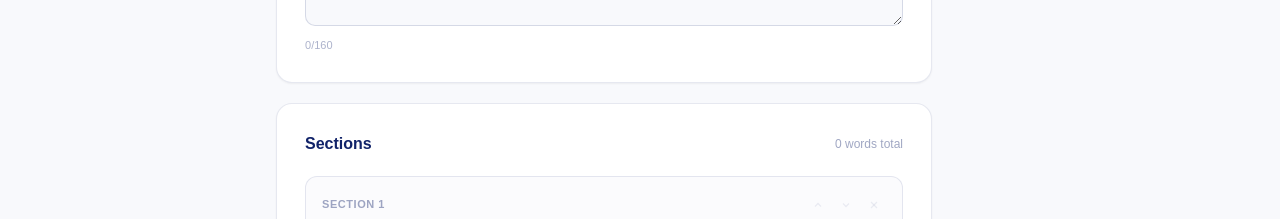
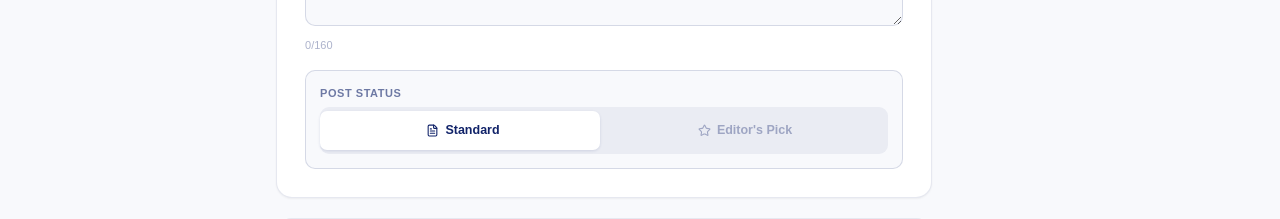
Before and after one commit to writefreak/tagelabs, a Next.js app: page /admin/blog/1 in a window 1280 px wide. Shown: the part 825-1044 px from the top of the page. Built offline with nearby package versions, Linux system fonts and the light colour scheme; no server answers; the database is empty.

Commit message:
add editor's pick

```diff
--- a/app/admin/blog/[id]/page.tsx
+++ b/app/admin/blog/[id]/page.tsx
@@ -3,6 +3,7 @@ import { supabase } from "@/app/lib/supabase";
 import { useState, useEffect, useRef } from "react";
 import { useParams, useRouter } from "next/navigation";
 import Link from "next/link";
+import { FileText, Star } from "lucide-react";
 
 type Section = {
   heading: string;
@@ -17,8 +18,8 @@ type BlogPost = {
   cover_image_url: string | null;
   sections: Section[];
   published: boolean;
+  is_editors_pick: boolean; // ← add
 };
-
 const inputClass =
   "w-full px-3.5 py-2.5 rounded-[10px] border border-navy/15 bg-offwhite text-sm text-navy font-body outline-none focus:border-blue transition-colors";
 const labelClass =
@@ -38,6 +39,7 @@ const emptyForm = () => ({
   cover_image_url: "" as string,
   sections: [emptySection()] as Section[],
   published: false,
+  is_editors_pick: false, // ← add
 });
 
 function slugify(value: string) {
@@ -79,7 +81,9 @@ export default function BlogEditorPage() {
     setError(null);
     const { data, error } = await supabase
       .from("blog_posts")
-      .select("id, title, slug, excerpt, cover_image_url, sections, published")
+      .select(
+        "id, title, slug, excerpt, cover_image_url, sections, published, is_editors_pick",
+      ) // ← added is_editors_pick
       .eq("id", id)
       .single();
     if (error || !data) {
@@ -92,6 +96,7 @@ export default function BlogEditorPage() {
         cover_image_url: data.cover_image_url ?? "",
         sections: data.sections?.length ? data.sections : [emptySection()],
         published: data.published ?? false,
+        is_editors_pick: data.is_editors_pick ?? false, // ← add
       });
       setSlugTouched(true);
     }
@@ -190,6 +195,7 @@ export default function BlogEditorPage() {
       cover_image_url: form.cover_image_url || null,
       sections: form.sections.filter((s) => s.body.trim().length > 0),
       published: form.published,
+      is_editors_pick: form.is_editors_pick, // ← add
     };
 
     if (isNew) {
@@ -378,7 +384,6 @@ export default function BlogEditorPage() {
                   className="hidden"
                 />
               </div>
-
               <div>
                 <label className={labelClass}>Title *</label>
                 <input
@@ -416,6 +421,53 @@ export default function BlogEditorPage() {
                 <p className="text-[11px] text-navy/35 mt-1">
                   {form.excerpt.length}/160
                 </p>
+              </div>
+              <div className="rounded-[10px] border border-navy/15 bg-offwhite p-3.5">
+                <label className={labelClass}>Post status</label>
+                <div className="relative grid grid-cols-2 gap-1 p-1 rounded-[9px] bg-navy/[0.06]">
+                  <div
+                    className="absolute inset-y-1 z-0 w-[calc(50%-4px)] rounded-[7px] bg-white shadow-[0_1px_3px_rgba(17,35,105,0.12)] transition-transform duration-300 ease-[cubic-bezier(0.34,1.56,0.64,1)]"
+                    style={{
+                      transform: form.is_editors_pick
+                        ? "translateX(calc(100% + 8px))"
+                        : "translateX(0)",
+                    }}
+                  />
+                  <button
+                    type="button"
+                    onClick={() =>
+                      setForm((f) => ({ ...f, is_editors_pick: false }))
+                    }
+                    className={`relative z-10 flex items-center justify-center gap-1.5 py-2.5 rounded-[7px] text-[12.5px] font-semibold font-body transition-colors duration-200 ${
+                      !form.is_editors_pick
+                        ? "text-navy"
+                        : "text-navy/35 hover:text-navy/55"
+                    }`}
+                  >
+                    <FileText size={13} strokeWidth={2} />
+                    Standard
+                  </button>
+                  <button
+                    type="button"
+                    onClick={() =>
+                      setForm((f) => ({ ...f, is_editors_pick: true }))
+                    }
+                    className={`relative z-10 flex items-center justify-center gap-1.5 py-2.5 rounded-[7px] text-[12.5px] font-semibold font-body transition-colors duration-200 ${
+                      form.is_editors_pick
+                        ? "text-navy"
+                        : "text-navy/35 hover:text-navy/55"
+                    }`}
+                  >
+                    <Star
+                      size={13}
+                      strokeWidth={2}
+                      fill={form.is_editors_pick ? "#4a8fe2" : "none"}
+                      color={form.is_editors_pick ? "#4a8fe2" : "currentColor"}
+                      className="transition-all duration-200"
+                    />
+                    Editor's Pick
+                  </button>
+                </div>
               </div>
             </div>
           </div>
@@ -541,6 +593,8 @@ export default function BlogEditorPage() {
           </div>
 
           {/* Save bar */}
+          {/* Save bar */}
+          {/* Save bar */}
           <div className="flex flex-col sm:flex-row items-center gap-3 pb-8">
             <div className="flex gap-2">
               {([false, true] as const).map((val) => (
@@ -554,6 +608,7 @@ export default function BlogEditorPage() {
                 </button>
               ))}
             </div>
+
             <div className="flex gap-3 sm:ml-auto w-full sm:w-auto">
               {!isNew &&
                 (deleteConfirm ? (
--- a/app/admin/blog/components/blog-post-form.tsx
+++ b/app/admin/blog/components/blog-post-form.tsx
@@ -13,6 +13,7 @@ type BlogPostInput = {
   excerpt: string;
   sections: BlogSection[];
   published: boolean;
+  isEditorsPick: boolean; // ← add
 };
 
 type InitialPost = {
@@ -21,6 +22,7 @@ type InitialPost = {
   excerpt?: string;
   sections?: BlogSection[];
   published?: boolean;
+  isEditorsPick?: boolean; // ← add
 } | null;
 
 type BlogPostFormProps = {
@@ -43,6 +45,9 @@ export default function BlogPostForm({
       : [{ heading: "", body: "" }],
   );
   const [published, setPublished] = useState(initialPost?.published || false);
+  const [isEditorsPick, setIsEditorsPick] = useState(
+    initialPost?.isEditorsPick || false,
+  ); // ← add
   const [saving, setSaving] = useState(false);
   const [deleting, setDeleting] = useState(false);
   const [error, setError] = useState("");
@@ -98,6 +103,7 @@ export default function BlogPostForm({
         excerpt,
         sections: sections.filter((s) => s.body.trim().length > 0),
         published,
+        isEditorsPick, // ← add
       });
     } catch (err) {
       setError(
--- a/app/blogs/page.tsx
+++ b/app/blogs/page.tsx
@@ -13,6 +13,7 @@ type BlogPost = {
   excerpt: string;
   cover_image_url?: string;
   created_at: string;
+  is_editors_pick?: boolean;
 };
 
 const FALLBACK_IMAGES = [
@@ -71,15 +72,10 @@ function BlogCard({ post, imageSrc }: { post: BlogPost; imageSrc: string }) {
               </div>
             </div>
 
-            {/* <div className="bg-black/30 border border-white/10 rounded-lg px-2.5 py-2 flex items-center justify-between gap-2"> */}
             <span className="text-[10px] text-white/55 font-medium truncate min-w-0">
               {post.excerpt || "Read the post"}
             </span>
-            {/* </div> */}
           </div>
-          {/* <span className="shrink-0 text-[10px] text-white/40 whitespace-nowrap">
-            {formatDate(post.created_at)}
-          </span> */}
         </div>
       </article>
     </Link>
@@ -100,7 +96,9 @@ export default function BlogArchivePage() {
     async function fetchPosts() {
       const { data } = await supabase
         .from("blog_posts")
-        .select("id, title, slug, excerpt, cover_image_url, created_at")
+        .select(
+          "id, title, slug, excerpt, cover_image_url, created_at, is_editors_pick",
+        )
         .eq("published", true)
         .order("created_at", { ascending: false });
       setPosts(data ?? []);
@@ -108,6 +106,8 @@ export default function BlogArchivePage() {
     }
     fetchPosts();
   }, []);
+
+  const editorsPicks = posts.filter((p) => p.is_editors_pick);
 
   const totalPages = Math.ceil(posts.length / PAGE_SIZE);
   const paginated = posts.slice(page * PAGE_SIZE, page * PAGE_SIZE + PAGE_SIZE);
@@ -161,6 +161,34 @@ export default function BlogArchivePage() {
             Our Thoughts, Worth Sharing
           </h1>
         </motion.div>
+
+        {/* Editor's Picks */}
+        {!loading && editorsPicks.length > 0 && (
+          <div className="pb-10 md:pb-16">
+            <h2 className="font-display text-lg md:text-2xl font-semibold text-navy mb-4">
+              Editor's Picks
+            </h2>
+            <div className="grid grid-cols-2 md:grid-cols-4 gap-4">
+              {editorsPicks.slice(0, 4).map((post, i) => {
+                const imageSrc =
+                  post.cover_image_url ||
+                  FALLBACK_IMAGES[i % FALLBACK_IMAGES.length];
+                return (
+                  <motion.div
+                    key={post.id}
+                    custom={i}
+                    variants={fadeUp}
+                    initial="hidden"
+                    whileInView="visible"
+                    viewport={{ once: false, margin: "-60px" }}
+                  >
+                    <BlogCard post={post} imageSrc={imageSrc} />
+                  </motion.div>
+                );
+              })}
+            </div>
+          </div>
+        )}
 
         {/* Loading skeleton */}
         {loading && (
@@ -240,7 +268,7 @@ export default function BlogArchivePage() {
             </div>
 
             {/* ── DESKTOP: 4-column portrait grid ── */}
-            <div className="hidden sm:grid  md:grid-cols-4 gap-4">
+            <div className="hidden sm:grid grid-cols-2 md:grid-cols-4 gap-4">
               {paginated.map((post, i) => {
                 const globalIndex = page * PAGE_SIZE + i;
                 const imageSrc =
```
